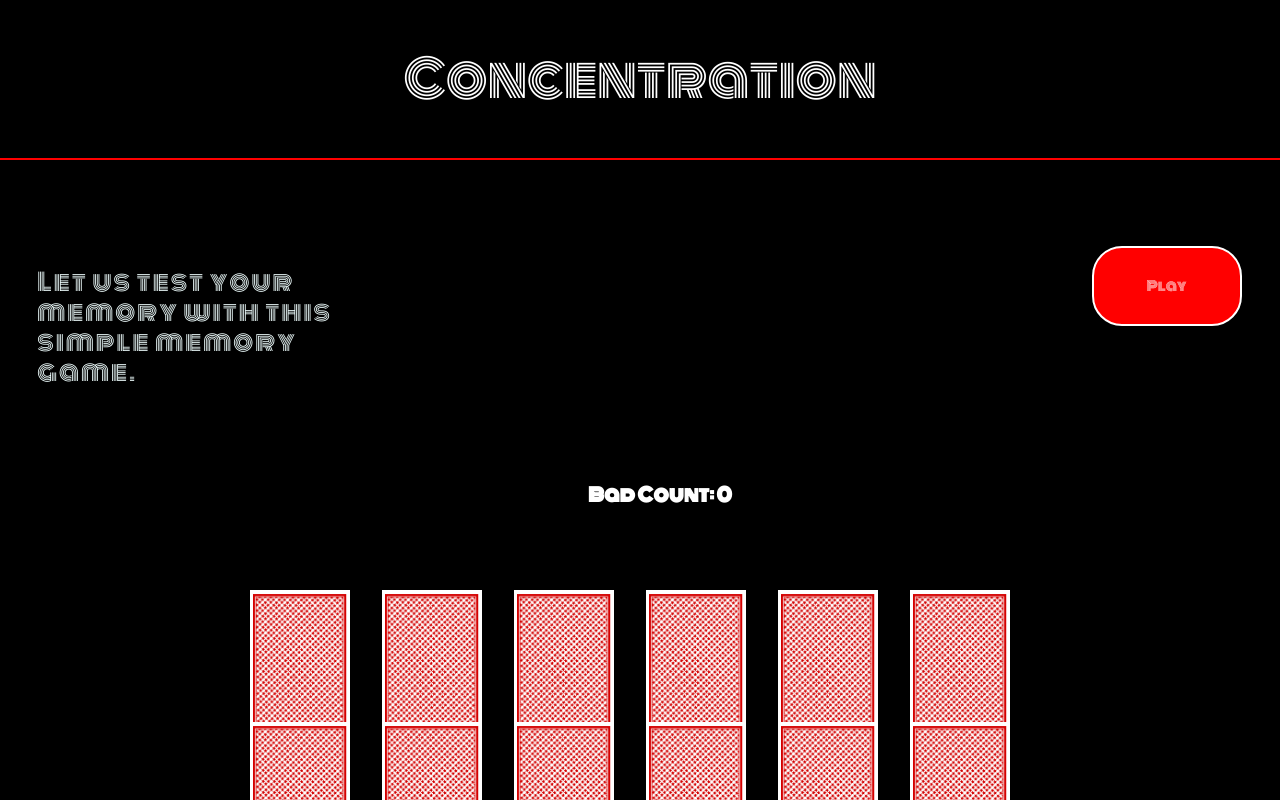
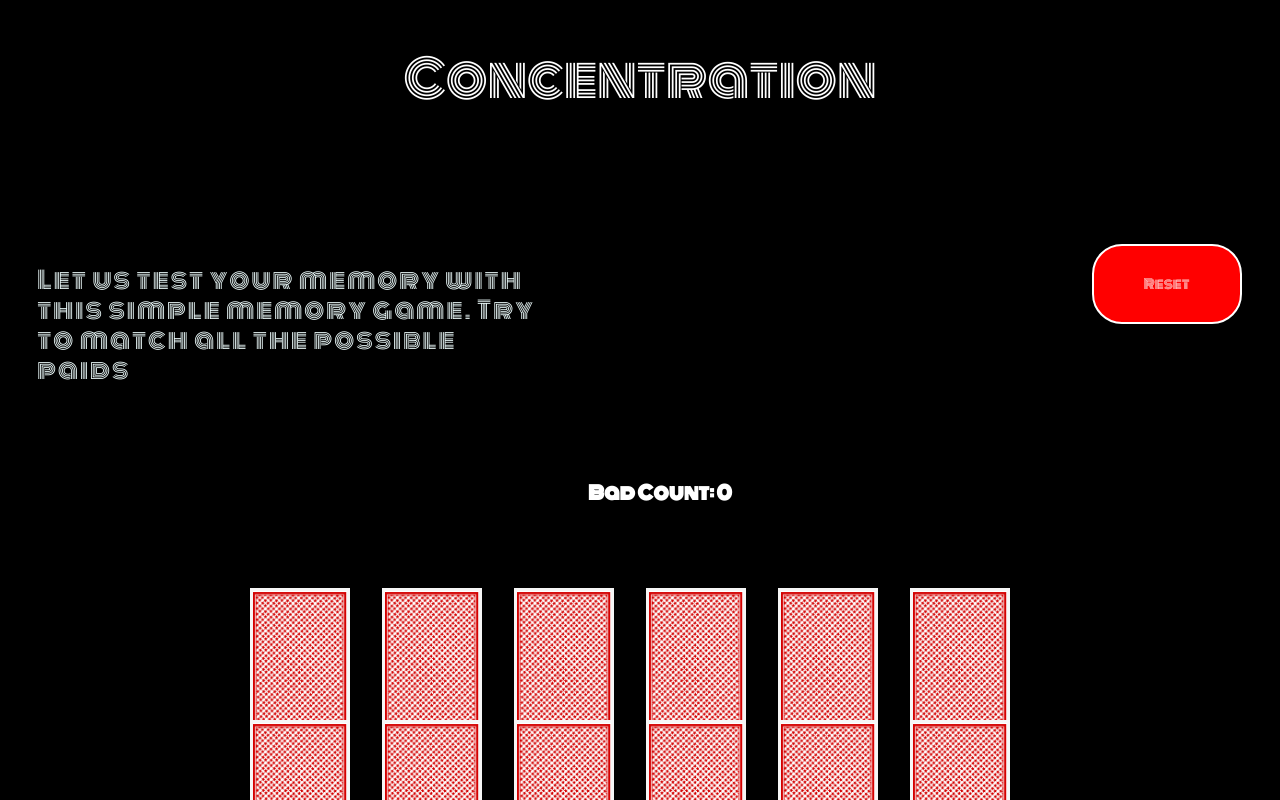
Before and after one commit to mattsuzuki/ConcentrationSuzuki, a plain HTML site: page index.html in a window 1280 px wide. Shown: the top 800 px of the page. Drawn offline with Linux system fonts and the light colour scheme.

Commit message:
button updated

```diff
--- a/css/main.css
+++ b/css/main.css
@@ -19,7 +19,6 @@ header {
   animation-name: colorful;
   animation-duration: 1s;
   animation-iteration-count: infinite;
-  border-bottom: 2px solid red;
 }
 @keyframes colorful {
   0% {
@@ -104,7 +103,7 @@ header {
 
 
 .catch-phrase {
-  max-width: 400px;
+  max-width: 600px;
   padding: 3% 4% 1% 3%;
   font-size: 24px;
   letter-spacing: 2px;
@@ -138,7 +137,7 @@ padding-bottom: 5%;
 }
 
 img {
-  border: 3px solid rgb(255, 255, 255);
+  border: 3px solid rgb(246, 246, 246);
   width: 100px;
 }
 
--- a/index.html
+++ b/index.html
@@ -4,7 +4,7 @@
     <meta charset="UTF-8">
     <meta http-equiv="X-UA-Compatible" content="IE=edge">
     <meta name="viewport" content="width=device-width, initial-scale=1.0">
-    <title>Concentration</title>
+    <title>C o n c e n t r a t i o n</title>
     <link rel="preconnect" href="https://fonts.googleapis.com">
     <link rel="preconnect" href="https://fonts.gstatic.com" crossorigin>
     <link href="https://fonts.googleapis.com/css2?family=Monoton&display=swap" rel="stylesheet">
@@ -14,8 +14,10 @@
 <body>
     <header> Concentration </header>
     <div class="above-board">
-    <p class="catch-phrase">Let us test your memory with this simple memory game.</p>
-    <button id="play-reset">Play</button>
+    <p class="catch-phrase">Let us test your memory with this simple memory game.
+        Try to match all the possible paids
+    </p>
+    <button id="play-reset">Reset</button>
 
 </div>
 <div class="scores">
--- a/js/main.js
+++ b/js/main.js
@@ -20,7 +20,7 @@ const CARD_BACK = "imgs/backs/backcard.png";
 /*----- app's state (variables) -----*/
 let cards; // Array of  shuffled card objects
 let firstCard; // First card clicked (card object) or null
-let numBad;
+let numBad; // Running Count
 let score;
 let ignoreClicks;
 let winner;
```
